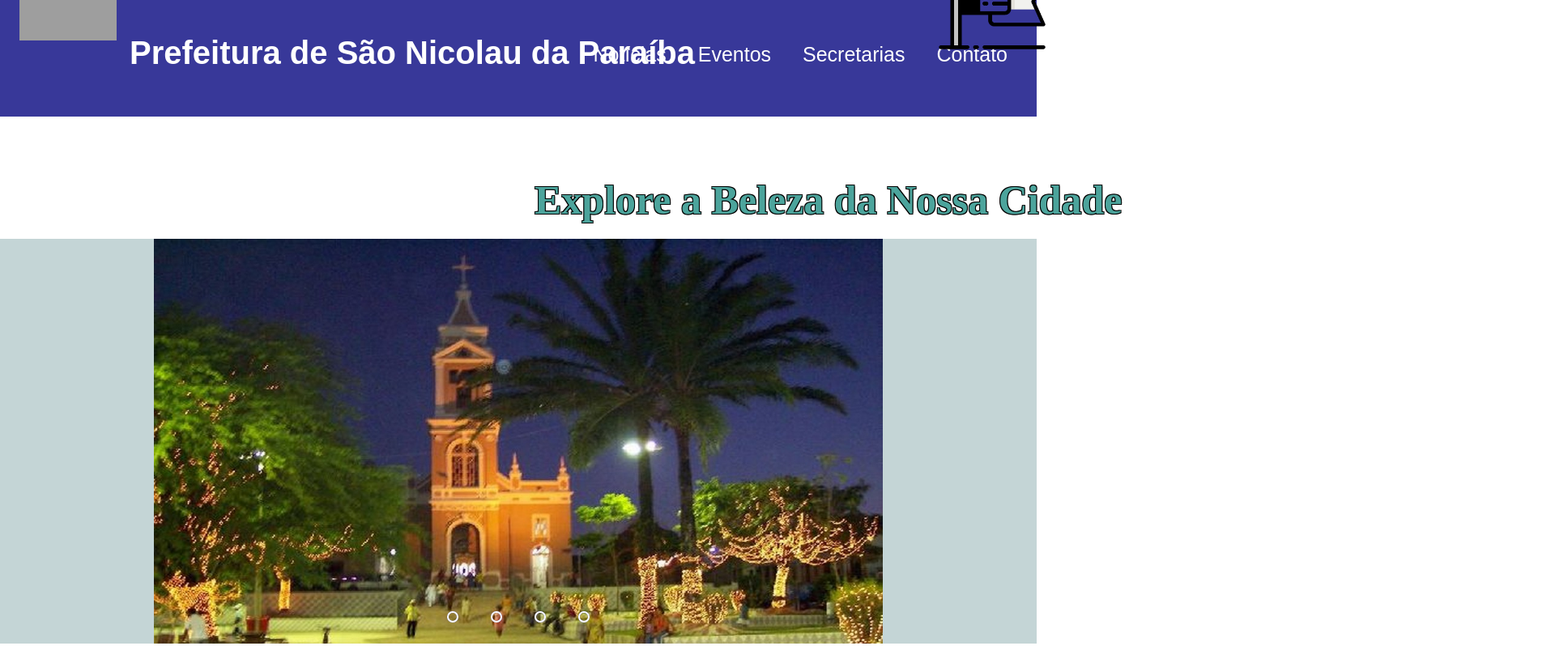
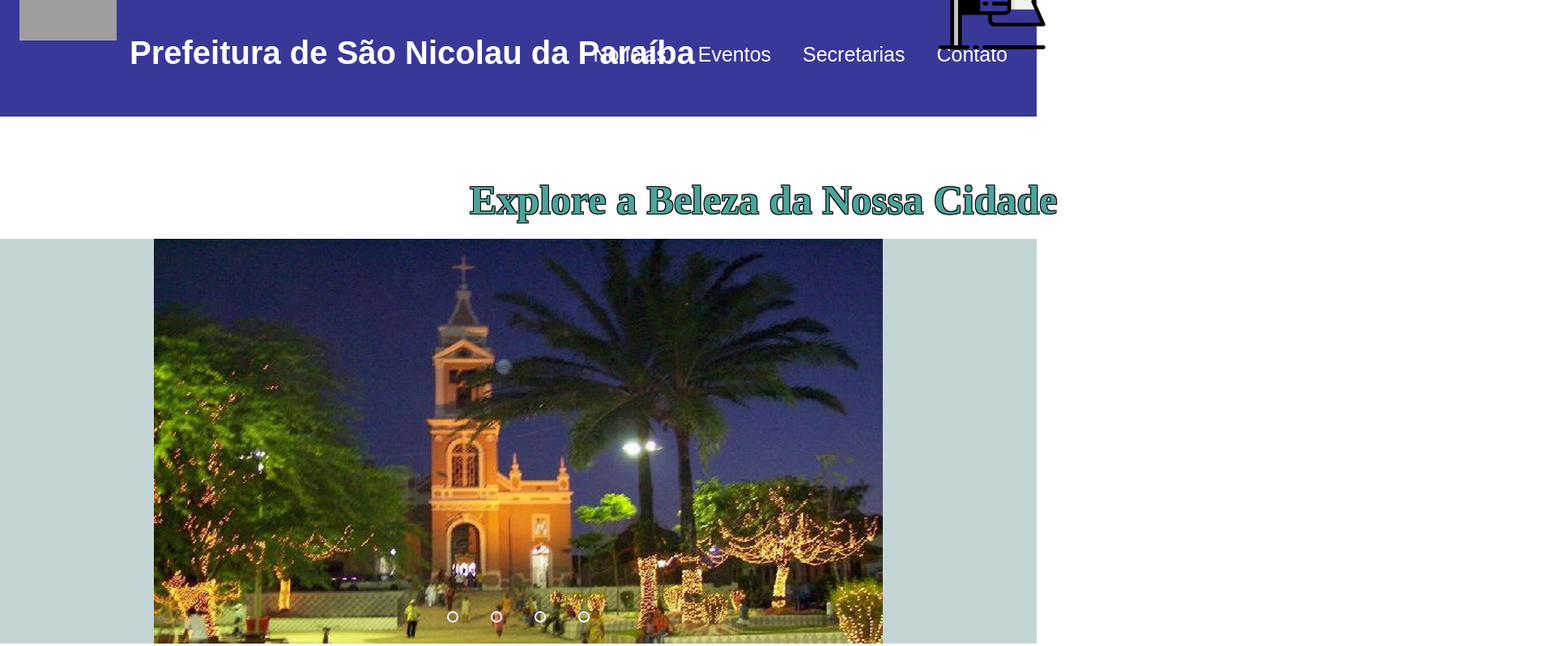
Before and after one commit to Grazi-o/Trabalho-de-EAP---Cidades, a plain HTML site: page index.html in a window 1280 px wide. Shown: the top 798 px of the page at 81% size, 1920 px wide, since content can reach past the window. Drawn offline with Linux system fonts and the light colour scheme; grey boxes are pictures that could not be loaded.

Commit message:
second commit

```diff
--- a/style.css
+++ b/style.css
@@ -80,7 +80,7 @@ nav ul li a {
 
 .t1{
     position: relative;
-    left: 660px;
+    left: 580px;
     top: 33px;
 
     font-family: Arial, sans-serif;
```
